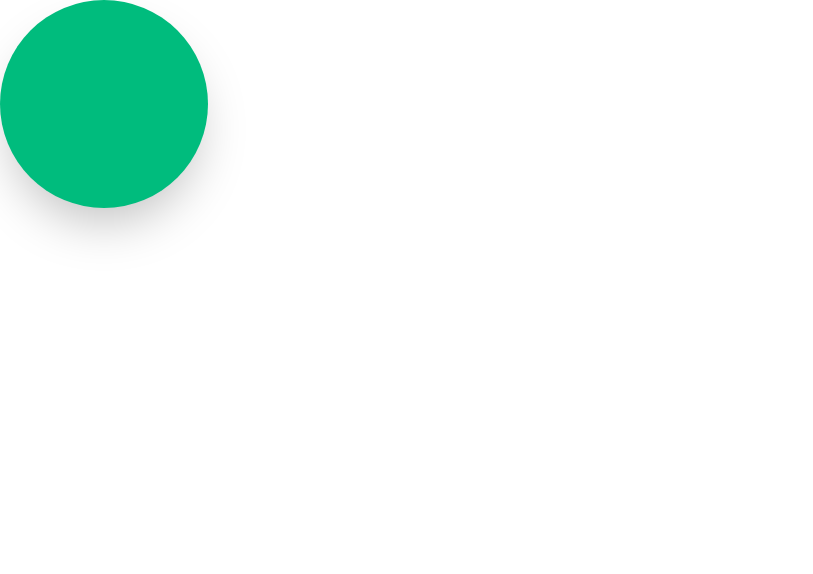
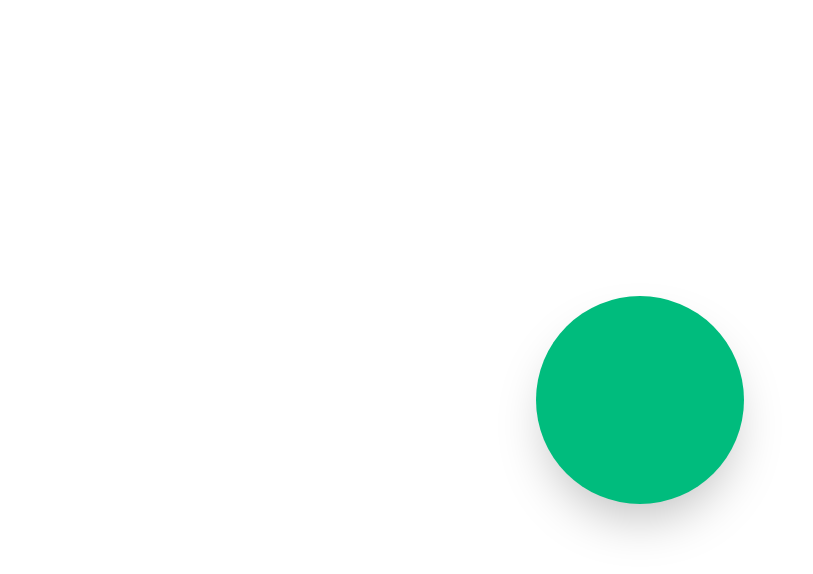
Before and after one commit to KunalGuhagarkar/Tailwind-CSS, a website: page Lession-01/src/index.html in a window 1280 px wide. Shown: the whole page, without its empty margins (0-813 px from the left). Drawn offline with Linux system fonts and the light colour scheme.

Commit message:
25 Sept 2026, 16:52

```diff
--- a/Lession-01/src/index.html
+++ b/Lession-01/src/index.html
@@ -6,9 +6,7 @@
         <title>Tailwind Chapter 1</title>
         <link rel="stylesheet" href="./output.css" />
     </head>
-    <body>
-        <div
-        class="bg-emerald-500 w-52 h-52 rounded-full shadow-2xl">
-        </div>
+    <body class="min-h-screen grid place-content-center">
+        <div class="bg-emerald-500 w-52 h-52 rounded-full shadow-2xl"></div>
     </body>
 </html>
```
Also changed, not shown: Lession-01/src/output.css.
